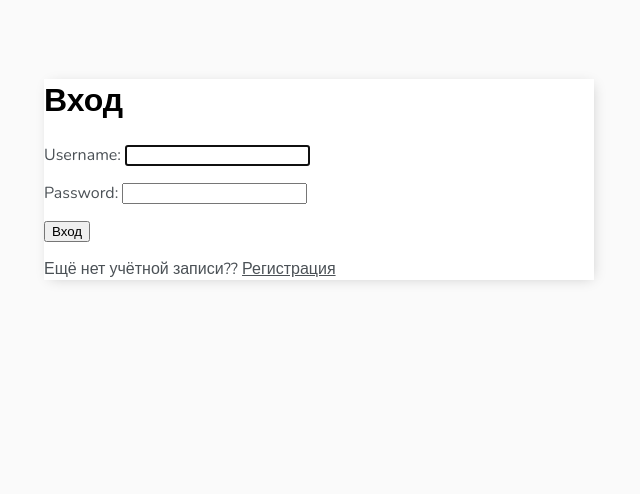
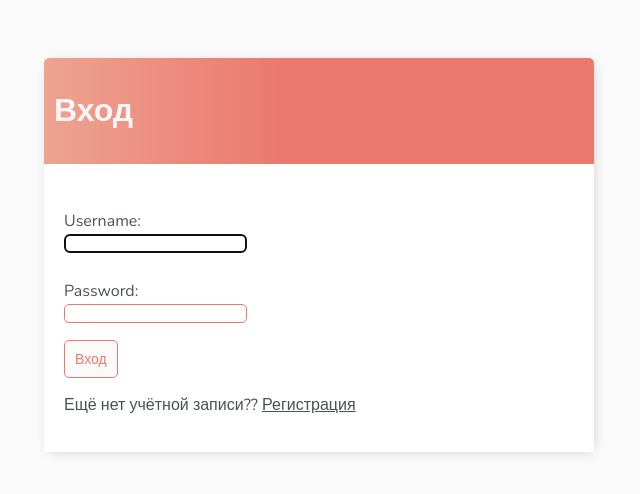
Before and after one commit to VzorViktor/ToDOList, a Django app: page /login/ in a window 1280 px wide. Shown: the top 494 px of the page, without its empty margins (321-961 px from the left). Run offline with Django 4.2, Linux system fonts and the light colour scheme.

Commit message:
project complete

```diff
--- a/todo/base/templates/base/login.html
+++ b/todo/base/templates/base/login.html
@@ -1,15 +1,22 @@
 {% extends 'base/main.html' %}
 {% block content %}
 
-<h1>Вход</h1>
+<div class="header-bar">
+    <h1>Вход</h1>
+</div>
 
-<form method="POST">
-    {% csrf_token %}
-    {{form.as_p}}
-    <input type="submit" value="Вход">
-</form>
+<div class="card-body">
+    <form method="POST">
+        {% csrf_token %}
+        {{form.as_p}}
+        <input class="button" type="submit" value="Вход">
+    </form>
+    <p>Ещё нет учётной записи?? <a href="{% url 'register' %}">Регистрация</a></p>
+</div>
 
 
-<p>Ещё нет учётной записи?? <a href="{% url 'register' %}">Регистрация</a></p>
+
+
+
 
 {% endblock content %}
--- a/todo/base/templates/base/main.html
+++ b/todo/base/templates/base/main.html
@@ -111,6 +111,35 @@
             font-size: 42px;
             text-shadow: 1px 1px #81413b;
         }
+
+        input[type=text],
+        input[type=password],
+        textarea {
+            border: 1px solid #EB796F;
+            border-radius: 5px;
+            padding: 10px:
+            width: 90%;
+        }
+
+        label {
+            padding-top: 10px !important;
+            display: block;
+        }
+
+        .button {
+            border: 1px solid #EB796F;
+            background-color: #FAFAFA;
+            color: #EB796F;
+            padding: 10px;
+            font-size: 14px;
+            border-radius: 5px;
+            cursor: pointer;
+            text-decoration: none;
+        }
+
+        .card-body {
+            padding: 20px;
+        }
     </style>
 </head>
 <body>
```
Also changed, not shown: todo/base/templates/base/register.html (+20 -7 lines), todo/base/templates/base/task_confirm_delete.html (+13 -6 lines), todo/base/templates/base/task_form.html (+13 -7 lines), todo/db.sqlite3.
